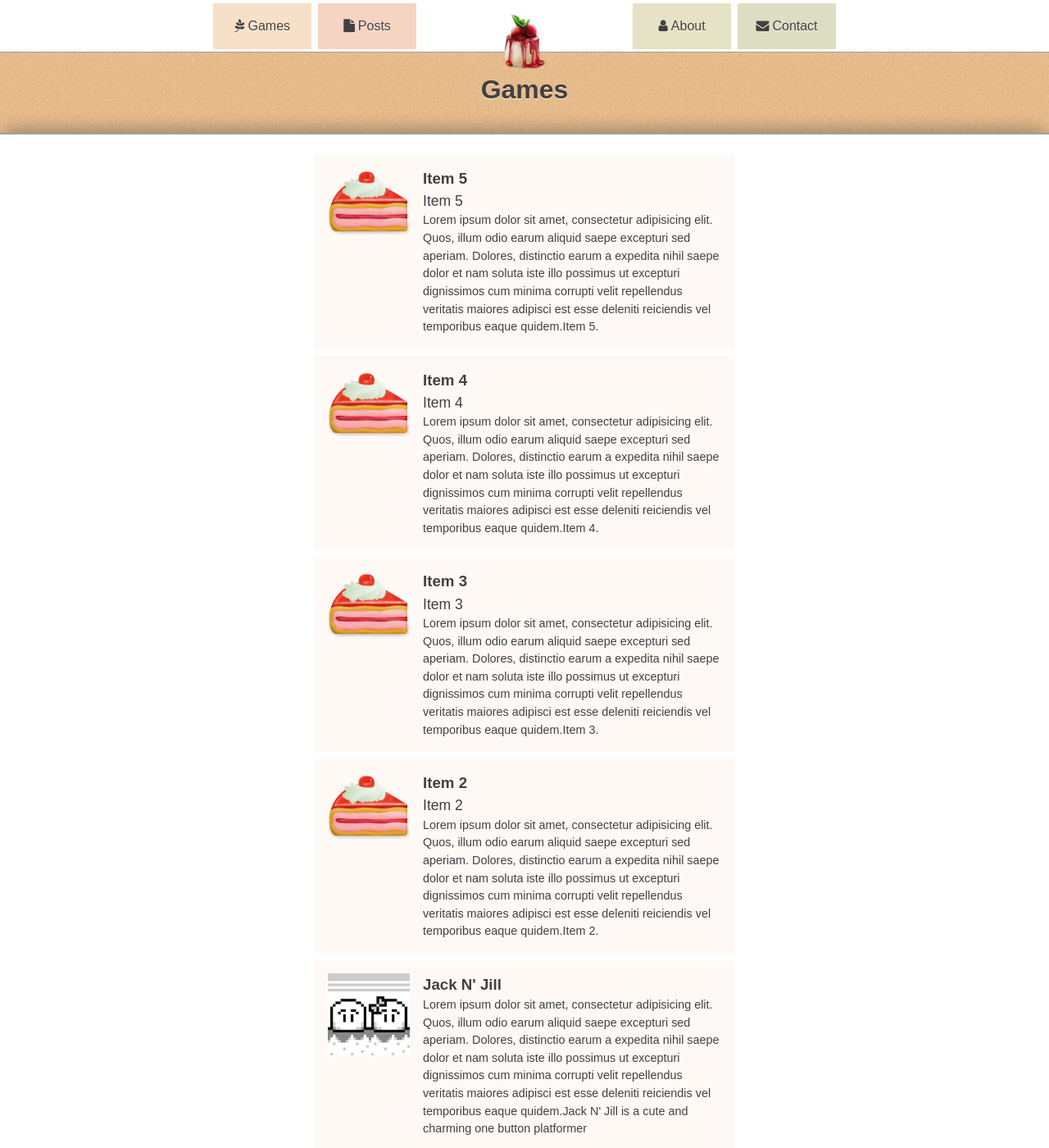
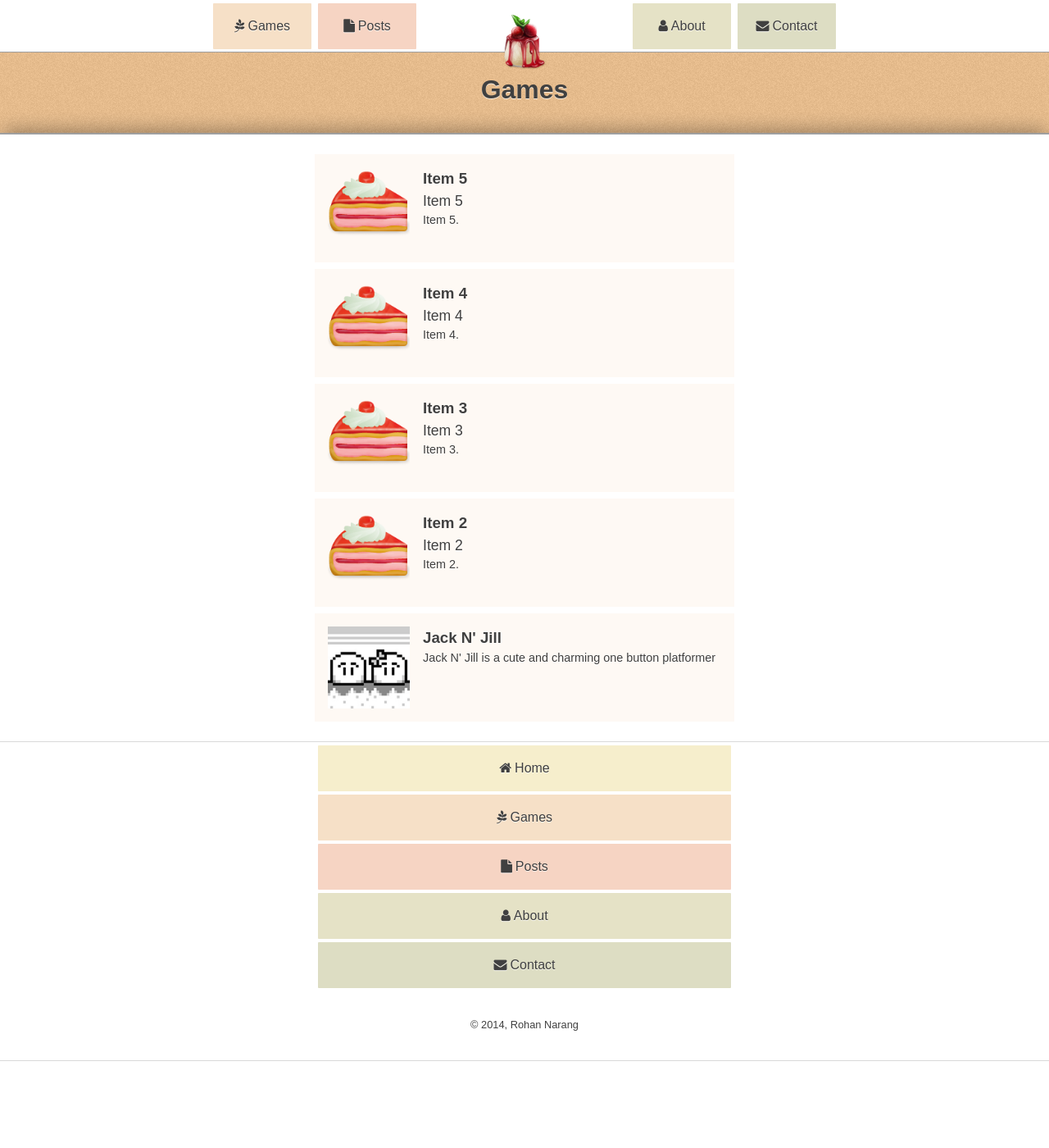
Before and after one commit to thergames/thergames.github.io, a Jekyll site: the page built from games.html, in a window 1280 px wide and 1400 px high, scrolled down 254 px. Shown: the whole window at 82% size. Built offline with Jekyll 4.4.1, drawn with Linux system fonts in a browser that asks for light colours; nearby versions of some CDN libraries; some web fonts are replaced; library files that are not in the unit come from our copies; Markdown is read by kramdown in place of the engine named in the settings; after the commit the page ends 1548 px from its top, so only the background shows below that.

Commit message:
Fixed description

```diff
--- a/games.html
+++ b/games.html
@@ -16,7 +16,7 @@
         <div class="list-item__body">
           <h3 class="list-item__title">{{ page.title }}</h3>
           <p class="list-item__subtitle">{{ page.subtitle }}</p>
-          <p class="list-item__description">Lorem ipsum dolor sit amet, consectetur adipisicing elit. Quos, illum odio earum aliquid saepe excepturi sed aperiam. Dolores, distinctio earum a expedita nihil saepe dolor et nam soluta iste illo possimus ut excepturi dignissimos cum minima corrupti velit repellendus veritatis maiores adipisci est esse deleniti reiciendis vel temporibus eaque quidem.{{ page.description }}</p>
+          <p class="list-item__description">{{ page.description }}</p>
         </div>
       </a>
     </li>
```
